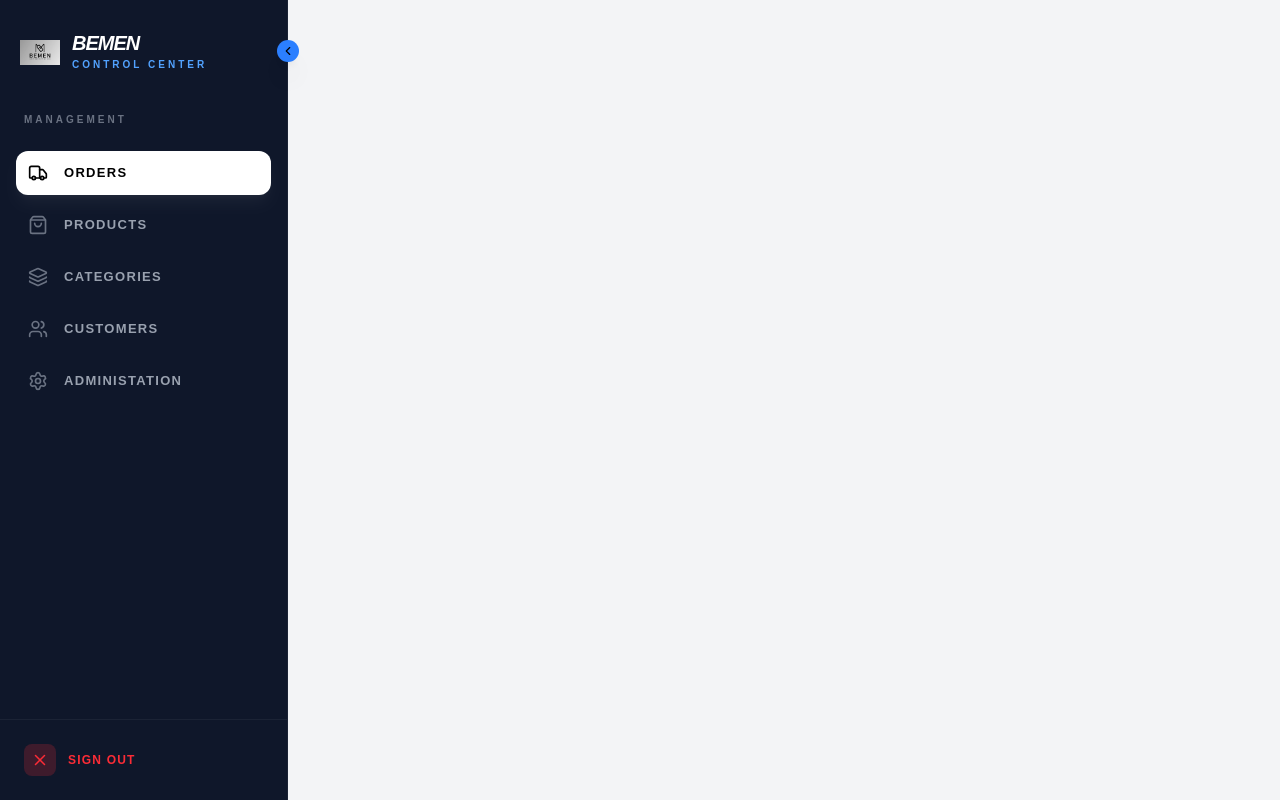
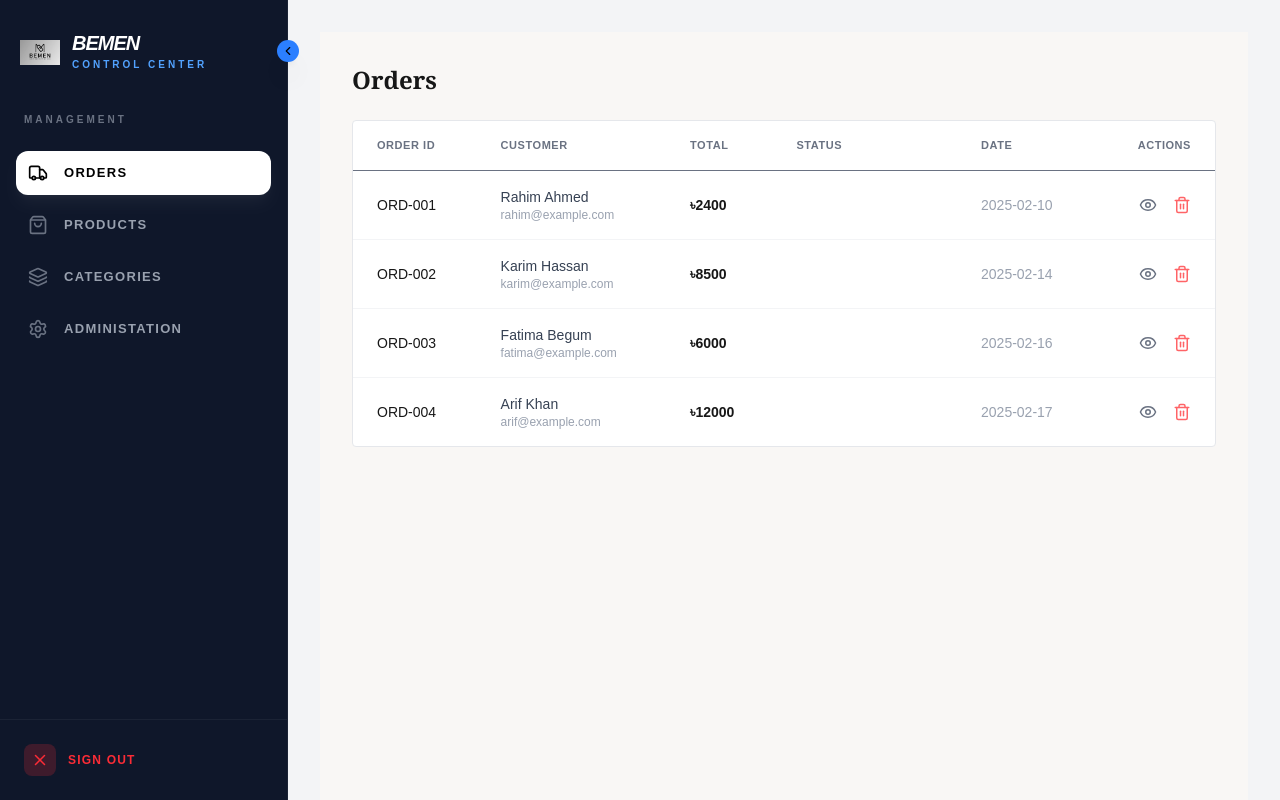
Before and after one commit to ashrafultusar/BEMan, a Next.js app: page /bemen-staff-portal/orders in a window 1280 px wide. Built offline with nearby package versions, Linux system fonts and the light colour scheme.

Commit message:
added order manage page

```diff
--- /dev/null
+++ b/app/(admin)/bemen-staff-portal/orders/[id]/page.tsx
@@ -0,0 +1,81 @@
+"use client";
+import { useParams, useRouter } from 'next/navigation';
+import { ArrowLeft, Package, User, Calendar, CreditCard } from 'lucide-react';
+
+export default function OrderDetails() {
+  const params = useParams();
+  const router = useRouter();
+  const orderId = params.id;
+
+  // বাস্তব ক্ষেত্রে এখানে API থেকে ডাটা ফেচ করবেন
+  // আপাতত আমরা একটি ডামি ডাটা দেখাচ্ছি
+  const order = {
+    id: orderId,
+    customer: "Rahim Ahmed",
+    email: "rahim@example.com",
+    date: "2025-02-10",
+    total: 2400,
+    status: "Delivered",
+    items: [
+      { name: "Premium T-Shirt", qty: 2, price: 1200 }
+    ]
+  };
+
+  return (
+    <div className="p-8 min-h-screen">
+      {/* Back Button */}
+      <button
+        onClick={() => router.back()}
+        className="flex items-center gap-2 text-gray-500 hover:text-black mb-6 transition-colors cursor-pointer"
+      >
+        <ArrowLeft size={20} /> Back to Orders
+      </button>
+
+      <div className="max-w-4xl mx-auto bg-white border border-gray-200 shadow-sm rounded-md overflow-hidden">
+        <div className="p-6 border-b bg-gray-50 flex justify-between items-center">
+          <h2 className="text-xl font-bold">Order Details: {order.id}</h2>
+          <span className="px-3 py-1 bg-orange-100 text-orange-600 rounded-full text-xs font-bold uppercase">
+            {order.status}
+          </span>
+        </div>
+
+        <div className="grid grid-cols-1 md:grid-cols-2 gap-8 p-8">
+          {/* Customer Info */}
+          <div className="space-y-4">
+            <h3 className="flex items-center gap-2 font-semibold text-gray-700 border-b pb-2">
+              <User size={18}/> Customer Information
+            </h3>
+            <p className="text-sm text-gray-600">Name: <span className="text-black font-medium">{order.customer}</span></p>
+            <p className="text-sm text-gray-600">Email: <span className="text-black font-medium">{order.email}</span></p>
+          </div>
+
+          {/* Order Summary */}
+          <div className="space-y-4">
+            <h3 className="flex items-center gap-2 font-semibold text-gray-700 border-b pb-2">
+              <Calendar size={18}/> Order Summary
+            </h3>
+            <p className="text-sm text-gray-600">Date: <span className="text-black font-medium">{order.date}</span></p>
+            <p className="text-sm text-gray-600 flex items-center gap-1">
+              <CreditCard size={16}/> Total Amount: <span className="text-orange-600 font-bold">৳{order.total}</span>
+            </p>
+          </div>
+        </div>
+
+        {/* Item List */}
+        <div className="p-8 pt-0">
+          <h3 className="flex items-center gap-2 font-semibold text-gray-700 border-b pb-4 mb-4">
+            <Package size={18}/> Items
+          </h3>
+          <div className="bg-gray-50 p-4 rounded-md">
+            {order.items.map((item, index) => (
+              <div key={index} className="flex justify-between text-sm">
+                <span>{item.name} (x{item.qty})</span>
+                <span className="font-bold text-gray-800">৳{item.price}</span>
+              </div>
+            ))}
+          </div>
+        </div>
+      </div>
+    </div>
+  );
+}
--- a/app/(admin)/bemen-staff-portal/orders/page.tsx
+++ b/app/(admin)/bemen-staff-portal/orders/page.tsx
@@ -1,11 +1,75 @@
-import React from 'react';
+import { Eye, ChevronDown, Trash2 } from 'lucide-react';
+import Link from 'next/link';
 
-const page = () => {
+ type OrderStatus = 'delivered' | 'shipped' | 'processing' | 'pending';
+
+ interface Order {
+  id: string;
+  customerName: string;
+  customerEmail: string;
+  total: number;
+  status: OrderStatus;
+  date: string;
+}
+
+
+const orders: Order[] = [
+  { id: 'ORD-001', customerName: 'Rahim Ahmed', customerEmail: 'rahim@example.com', total: 2400, status: 'delivered', date: '2025-02-10' },
+  { id: 'ORD-002', customerName: 'Karim Hassan', customerEmail: 'karim@example.com', total: 8500, status: 'shipped', date: '2025-02-14' },
+  { id: 'ORD-003', customerName: 'Fatima Begum', customerEmail: 'fatima@example.com', total: 6000, status: 'processing', date: '2025-02-16' },
+  { id: 'ORD-004', customerName: 'Arif Khan', customerEmail: 'arif@example.com', total: 12000, status: 'pending', date: '2025-02-17' },
+];
+
+const OrderTable = () => {
     return (
-        <div>
+      <div className="p-8 bg-[#f9f7f5] min-h-screen">
+        <h1 className="text-2xl font-serif font-bold mb-6">Orders</h1>
 
+        <div className="bg-white border border-gray-200 rounded-sm">
+          <table className="w-full text-left">
+            <thead>
+              <tr className="border-b text-[11px] font-semibold text-gray-500 uppercase tracking-wider">
+                <th className="px-6 py-4">Order ID</th>
+                <th className="px-6 py-4">Customer</th>
+                <th className="px-6 py-4">Total</th>
+                <th className="px-6 py-4">Status</th>
+                <th className="px-6 py-4">Date</th>
+                <th className="px-6 py-4 text-right">Actions</th>
+              </tr>
+            </thead>
+            <tbody className="divide-y divide-gray-100">
+              {orders.map((order) => (
+                <tr key={order.id} className="hover:bg-gray-50">
+                  <td className="px-6 py-4 text-sm font-medium">{order.id}</td>
+                  <td className="px-6 py-4">
+                    <div className="text-sm font-medium text-gray-700">{order.customerName}</div>
+                    <div className="text-xs text-gray-400">{order.customerEmail}</div>
+                  </td>
+                  <td className="px-6 py-4 text-sm font-semibold">৳{order.total}</td>
+                  <td className="px-6 py-4">
+                    <div className="inline-flex items-center justify-between w-28 px-2 py-1 rounded text-xs">
+                       {/* স্ট্যাটাস চিপ কোড */}
+                    </div>
+                  </td>
+                  <td className="px-6 py-4 text-sm text-gray-400">{order.date}</td>
+                  <td className="px-6 py-4 text-right">
+                    <div className="flex items-center justify-end gap-3">
+                    <Link
+                      href={`/bemen-staff-portal/orders/${order.id}`}
+                      className="text-gray-500 hover:text-black p-1"
+                    >
+                      <Eye size={18} />
+                    </Link>
+                      <button className="text-red-400 hover:text-red-600 transition-colors cursor-pointer"><Trash2 size={18}/></button>
+                    </div>
+                  </td>
+                </tr>
+              ))}
+            </tbody>
+          </table>
         </div>
+      </div>
     );
-};
+  };
 
-export default page;
+export default OrderTable;
--- /dev/null
+++ b/app/loading.tsx
@@ -0,0 +1,11 @@
+// app/loading.js
+
+import LoadingPage from "@/components/main/loading/LoadingPage";
+
+export default function Loading() {
+    return (
+      <div >
+        <LoadingPage/>
+      </div>
+    );
+  }
--- a/components/admin/Sidebar/Sidebar.tsx
+++ b/components/admin/Sidebar/Sidebar.tsx
@@ -23,8 +23,6 @@ const mainMenuItems = [
   { name: "Orders", icon: Truck, href: "/bemen-staff-portal/orders" },
   { name: "Products", icon: ShoppingBag, href: "/bemen-staff-portal/products" },
   { name: "Categories", icon: Layers, href: "/bemen-staff-portal/categories" },
-  { name: "Customers", icon: Users, href: "/bemen-staff-portal/customers" },
-
   { name: "Administation", icon: Settings, href: "/bemen-staff-portal/administation" },
 ];
 
--- /dev/null
+++ b/components/main/loading/LoadingPage.module.css
@@ -0,0 +1,52 @@
+.container {
+    height: 100vh;
+    width: 100%;
+    display: flex;
+    align-items: center;
+    justify-content: center;
+    background-color: #ffffff; /* পিওর হোয়াইট ব্যাকগ্রাউন্ড */
+    overflow: hidden;
+  }
+
+  .wrapper {
+    display: flex;
+    flex-direction: column;
+    align-items: center;
+    gap: 15px;
+  }
+
+  .logoIcon {
+    width: 100px;
+    height: 100px;
+    position: relative;
+  }
+
+  .svg {
+    width: 100%;
+    height: 100%;
+  }
+
+  .progressPath {
+    /* প্রগ্রেস হওয়ার সময় স্মুথ ট্রানজিশন */
+    transition: stroke-dashoffset 0.1s linear;
+  }
+
+  .percentage {
+    color: #000000;
+    font-family: 'Inter', -apple-system, sans-serif;
+    font-size: 14px;
+    letter-spacing: 3px;
+    font-weight: 300;
+    opacity: 0.4;
+    text-transform: uppercase;
+  }
+
+  /* লোডিং শেষ হওয়ার পর হালকা পালস ইফেক্ট */
+  .logoIcon {
+    animation: smoothPulse 2s infinite ease-in-out;
+  }
+
+  @keyframes smoothPulse {
+    0%, 100% { transform: scale(1); }
+    50% { transform: scale(1.03); }
+  }
--- /dev/null
+++ b/components/main/loading/LoadingPage.tsx
@@ -0,0 +1,54 @@
+'use client';
+
+import React, { useEffect, useState } from 'react';
+import styles from './LoadingPage.module.css';
+
+export default function Loading() {
+  const [progress, setProgress] = useState(0);
+
+  useEffect(() => {
+    const timer = setInterval(() => {
+      setProgress((prev) => (prev >= 100 ? 100 : prev + 1));
+    }, 30);
+    return () => clearInterval(timer);
+  }, []);
+
+  return (
+    <div className={styles.container}>
+      <div className={styles.wrapper}>
+        <div className={styles.logoIcon}>
+          <svg
+            viewBox="0 0 100 100"
+            fill="none"
+            xmlns="http://www.w3.org/2000/svg"
+            className={styles.svg}
+          >
+            {/* ব্যাকগ্রাউন্ড গাইড লাইন (খুবই হালকা গ্রে) */}
+            <path
+              d="M25 20V80M25 20L50 45L75 20V80M40 52H75C80 52 85 56 85 64C85 72 80 76 75 76H25"
+              stroke="#f3f3f3"
+              strokeWidth="6"
+              strokeLinecap="round"
+              strokeLinejoin="round"
+            />
+            {/* মেইন প্রগ্রেস লাইন (পিওর ব্ল্যাক) */}
+            <path
+              d="M25 20V80M25 20L50 45L75 20V80M40 52H75C80 52 85 56 85 64C85 72 80 76 75 76H25"
+              stroke="black"
+              strokeWidth="6"
+              strokeLinecap="round"
+              strokeLinejoin="round"
+              strokeDasharray="400"
+              style={{
+                strokeDashoffset: 400 - (400 * progress) / 100
+              }}
+              className={styles.progressPath}
+            />
+          </svg>
+        </div>
+
+
+      </div>
+    </div>
+  );
+}
```
